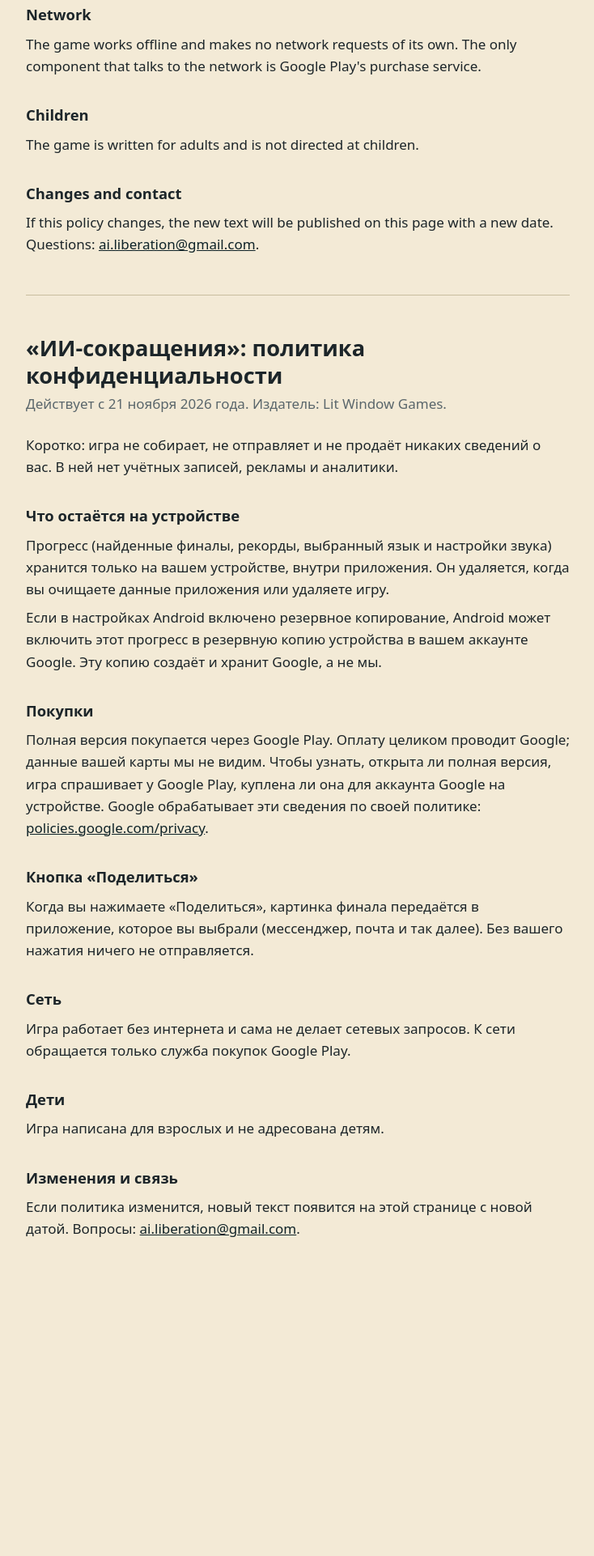
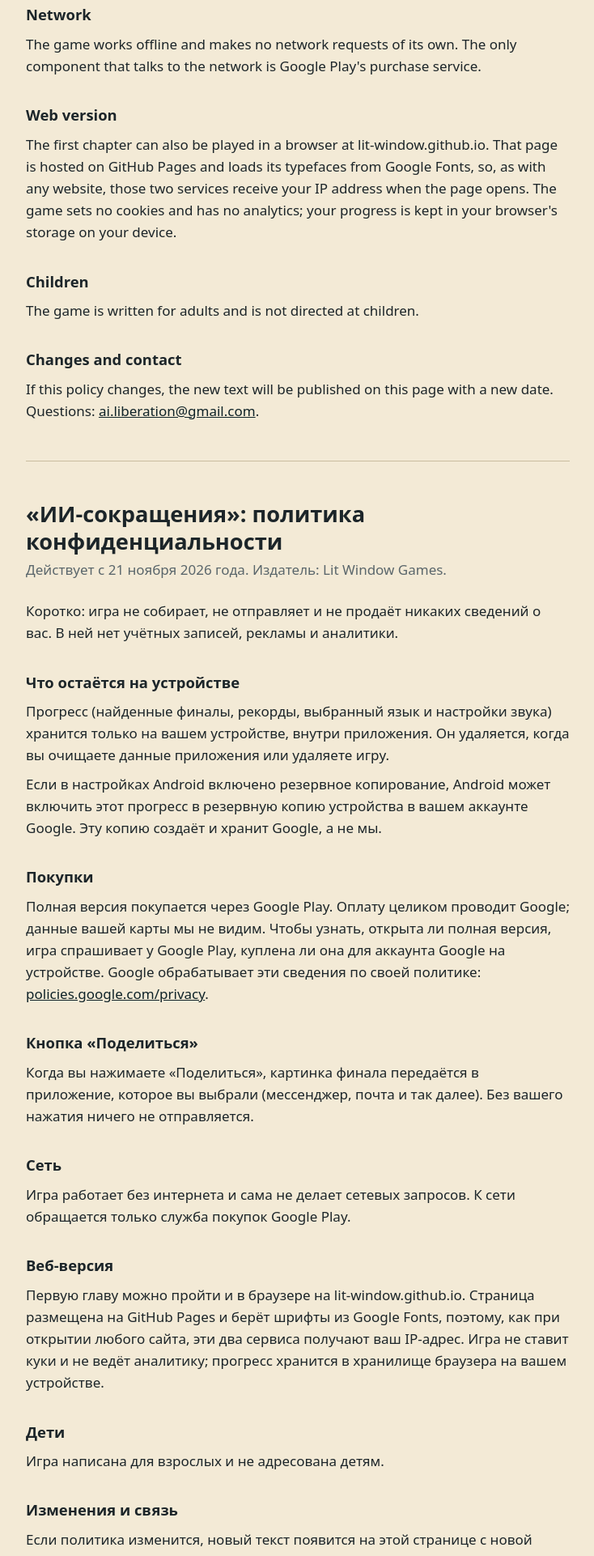
Before and after one commit to Lit-Window/lit-window.github.io, a plain HTML site: page privacy/index.html in a window 1280 px wide. Shown: the part 774-2696 px from the top of the page at 81% size, without its empty margins (272-1006 px from the left). Before the commit the page ends 2377 px from the top, so only its background shows below. Drawn offline with Linux system fonts and the light colour scheme.

Commit message:
Privacy policy: web version section

```diff
--- a/privacy/index.html
+++ b/privacy/index.html
@@ -17,41 +17,65 @@ a { color: #0f2328; }
 </head>
 <body>
 <main>
+
 <h1>AI Layoffs: privacy policy</h1>
 <p class="date">Effective from 21 November 2026. Published by Lit Window Games.</p>
+
 <p>The short version: the game does not collect, send or sell any information about you. There is no account, no advertising and no analytics in it.</p>
+
 <h2>What stays on your device</h2>
 <p>Your progress (the endings you have found, your records, the chosen language and sound settings) is saved only on your device, inside the app. It is removed when you clear the app's data or uninstall the game.</p>
 <p>If backup is switched on in your Android settings, Android may include this progress in the device backup kept in your own Google account. That backup is made and handled by Google, not by us.</p>
+
 <h2>Purchases</h2>
 <p>The full version is bought through Google Play. The payment is handled entirely by Google; we never see your card or payment details. To know whether the full version is unlocked, the game asks Google Play whether the Google account on the device owns it. Google handles that information under its own policy: <a href="https://policies.google.com/privacy">policies.google.com/privacy</a>.</p>
+
 <h2>Sharing your ending</h2>
 <p>When you tap "Share", the picture of your ending is handed to the app you pick (a messenger, mail and so on). Nothing is sent unless you do this yourself.</p>
+
 <h2>Network</h2>
 <p>The game works offline and makes no network requests of its own. The only component that talks to the network is Google Play's purchase service.</p>
+
+<h2>Web version</h2>
+<p>The first chapter can also be played in a browser at lit-window.github.io. That page is hosted on GitHub Pages and loads its typefaces from Google Fonts, so, as with any website, those two services receive your IP address when the page opens. The game sets no cookies and has no analytics; your progress is kept in your browser's storage on your device.</p>
+
 <h2>Children</h2>
 <p>The game is written for adults and is not directed at children.</p>
+
 <h2>Changes and contact</h2>
 <p>If this policy changes, the new text will be published on this page with a new date. Questions: <a href="mailto:ai.liberation@gmail.com">ai.liberation@gmail.com</a>.</p>
+
 <hr>
+
 <h1 lang="ru">«ИИ-сокращения»: политика конфиденциальности</h1>
 <p class="date" lang="ru">Действует с 21 ноября 2026 года. Издатель: Lit Window Games.</p>
+
 <div lang="ru">
 <p>Коротко: игра не собирает, не отправляет и не продаёт никаких сведений о вас. В ней нет учётных записей, рекламы и аналитики.</p>
+
 <h2>Что остаётся на устройстве</h2>
 <p>Прогресс (найденные финалы, рекорды, выбранный язык и настройки звука) хранится только на вашем устройстве, внутри приложения. Он удаляется, когда вы очищаете данные приложения или удаляете игру.</p>
 <p>Если в настройках Android включено резервное копирование, Android может включить этот прогресс в резервную копию устройства в вашем аккаунте Google. Эту копию создаёт и хранит Google, а не мы.</p>
+
 <h2>Покупки</h2>
 <p>Полная версия покупается через Google Play. Оплату целиком проводит Google; данные вашей карты мы не видим. Чтобы узнать, открыта ли полная версия, игра спрашивает у Google Play, куплена ли она для аккаунта Google на устройстве. Google обрабатывает эти сведения по своей политике: <a href="https://policies.google.com/privacy">policies.google.com/privacy</a>.</p>
+
 <h2>Кнопка «Поделиться»</h2>
 <p>Когда вы нажимаете «Поделиться», картинка финала передаётся в приложение, которое вы выбрали (мессенджер, почта и так далее). Без вашего нажатия ничего не отправляется.</p>
+
 <h2>Сеть</h2>
 <p>Игра работает без интернета и сама не делает сетевых запросов. К сети обращается только служба покупок Google Play.</p>
+
+<h2>Веб-версия</h2>
+<p>Первую главу можно пройти и в браузере на lit-window.github.io. Страница размещена на GitHub Pages и берёт шрифты из Google Fonts, поэтому, как при открытии любого сайта, эти два сервиса получают ваш IP-адрес. Игра не ставит куки и не ведёт аналитику; прогресс хранится в хранилище браузера на вашем устройстве.</p>
+
 <h2>Дети</h2>
 <p>Игра написана для взрослых и не адресована детям.</p>
+
 <h2>Изменения и связь</h2>
 <p>Если политика изменится, новый текст появится на этой странице с новой датой. Вопросы: <a href="mailto:ai.liberation@gmail.com">ai.liberation@gmail.com</a>.</p>
 </div>
+
 </main>
 </body>
 </html>
```
Lines whose indentation alone changed are shown as unchanged.
